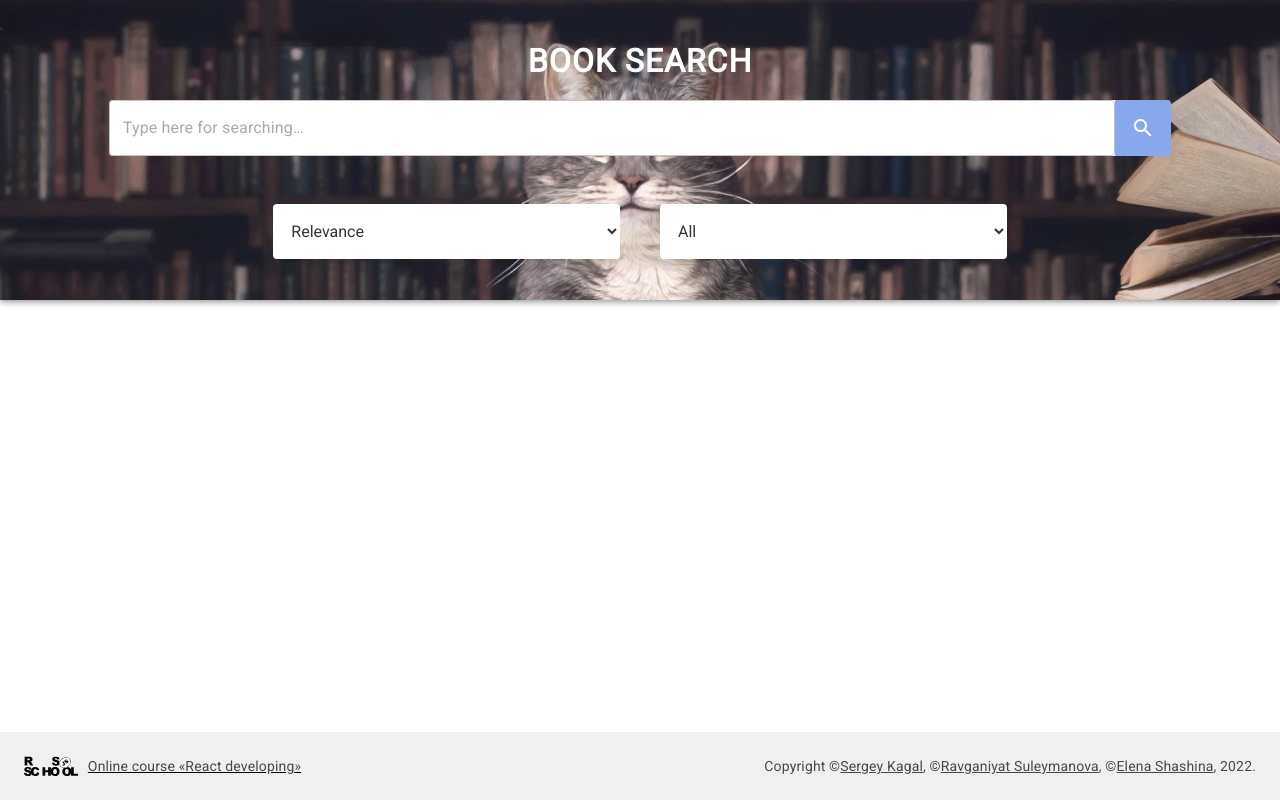
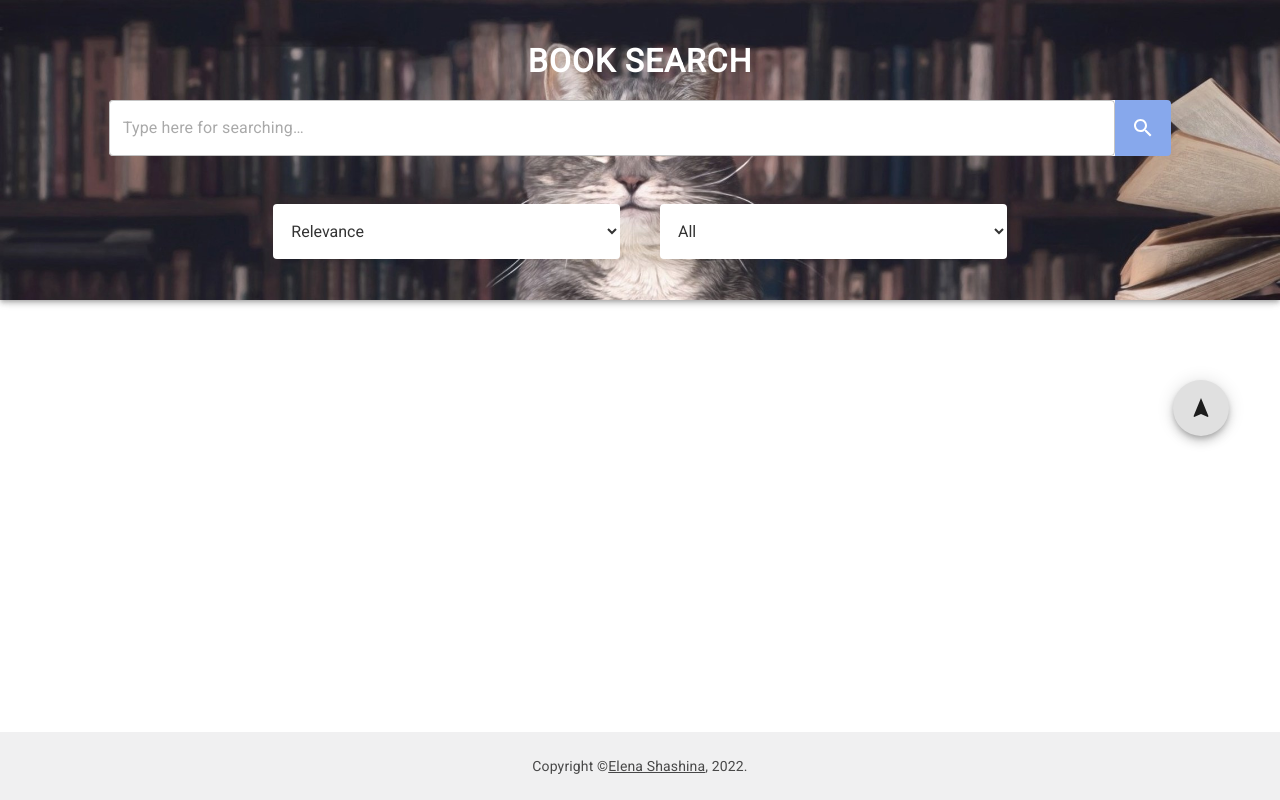
Before and after one commit to Elvehnn/Future-Google-books, a React (Create React App) app: page / in a window 1280 px wide. Built offline with nearby package versions, Linux system fonts and the light colour scheme; what react-router-redux would draw is missing.

Commit message:
feat: add navigation to page top button

```diff
--- a/public/index.html
+++ b/public/index.html
@@ -1,5 +1,5 @@
 <!DOCTYPE html>
-<html lang="en">
+<html lang="en" id="top">
   <head>
     <meta charset="utf-8" />
     <link rel="icon" href="%PUBLIC_URL%/favicon.ico" />
--- a/src/components/Copyright/Copyright.tsx
+++ /dev/null
@@ -1,49 +0,0 @@
-import Link from '@mui/material/Link';
-import Typography from '@mui/material/Typography';
-
-const Copyright = () => {
-  return (
-    <div>
-      <Typography
-        variant="body2"
-        color="text.secondary"
-        align="right"
-        sx={{ display: { xs: 'none', md: 'block' } }}
-      >
-        Copyright ©
-        <Link color="inherit" href="https://github.com/SergeyKagal" target="_blank">
-          Sergey Kagal
-        </Link>
-        , ©
-        <Link color="inherit" href="https://github.com/ravgusha" target="_blank">
-          Ravganiyat Suleymanova
-        </Link>
-        , ©
-        <Link color="inherit" href="https://github.com/Elvehnn" target="_blank">
-          Elena Shashina
-        </Link>
-        , 2022.
-      </Typography>
-
-      <Typography
-        variant="body2"
-        color="text.secondary"
-        align="right"
-        sx={{ display: { xs: 'block', md: 'none' } }}
-      >
-        <Link color="inherit" href="https://github.com/SergeyKagal" target="_blank">
-          ©Sergey
-        </Link>
-        <Link color="inherit" href="https://github.com/ravgusha" target="_blank">
-          , ©Ravganiyat
-        </Link>
-        <Link color="inherit" href="https://github.com/Elvehnn" target="_blank">
-          , ©Elena
-        </Link>
-        , 2022.
-      </Typography>
-    </div>
-  );
-};
-
-export default Copyright;
--- a/src/components/Footer/Footer.tsx
+++ b/src/components/Footer/Footer.tsx
@@ -2,35 +2,36 @@ import './Footer.scss';
 import Box from '@mui/material/Box';
 import Link from '@mui/material/Link';
 import Typography from '@mui/material/Typography';
-import Copyright from '../Copyright/Copyright';
 
 const Footer = () => {
   return (
     <Box className="footer" component="footer">
-      <Box className="footer__container">
-        <div className="footer__side">
-          <Link
-            color="inherit"
-            href="https://rs.school/react/"
-            target="_blank"
-            className="footer__RS-link"
-            sx={{ display: 'flex', alignItems: 'center', justifyContent: 'flex-start' }}
-          >
-            <img className="rs-logo" src="/rs_school_js.svg" alt="rs logo" />
-            <Typography
-              variant="body2"
-              color="text.secondary"
-              align="left"
-              sx={{ display: { xs: 'none', md: 'flex' } }}
-            >
-              Online course «React developing»
-            </Typography>
+      <Box className="footer__container" sx={{ justifyContent: 'center' }}>
+        <Typography
+          variant="body2"
+          color="text.secondary"
+          align="right"
+          sx={{ display: { xs: 'none', md: 'block' } }}
+        >
+          Copyright ©
+          <Link color="inherit" href="https://github.com/Elvehnn" target="_blank">
+            Elena Shashina
           </Link>
-        </div>
+          , 2022.
+        </Typography>
 
-        <div className="footer__side">
-          <Copyright />
-        </div>
+        <Typography
+          variant="body2"
+          color="text.secondary"
+          align="right"
+          sx={{ display: { xs: 'block', md: 'none' } }}
+        >
+          Copyright ©
+          <Link color="inherit" href="https://github.com/Elvehnn" target="_blank">
+            Elena
+          </Link>
+          , 2022.
+        </Typography>
       </Box>
     </Box>
   );
--- a/src/index.scss
+++ b/src/index.scss
@@ -5,6 +5,7 @@
 
 html {
   height: 100%;
+  scroll-behavior: smooth;
 }
 
 body {
--- a/src/pages/Main/Main.scss
+++ b/src/pages/Main/Main.scss
@@ -7,8 +7,9 @@
   background-repeat: no-repeat;
   background-size: cover;
   background-position: center;
-  padding: 350px 4vw 35px 4vw;
+  padding: 340px 4vw 35px 4vw;
   row-gap: 20px;
+  position: relative;
 
   .cards-container {
     display: flex;
--- a/src/pages/Main/Main.tsx
+++ b/src/pages/Main/Main.tsx
@@ -13,6 +13,8 @@ import {
   setIsLoading,
 } from '../../store/actions';
 import CircularProgress from '@mui/material/CircularProgress';
+import Fab from '@mui/material/Fab';
+import NavigationIcon from '@mui/icons-material/Navigation';
 
 export const Main = () => {
   const dispatch = useAppDispatch();
@@ -73,6 +75,14 @@ export const Main = () => {
         </LoadingButton>
       ) : null}
 
+      <Fab
+        variant="circular"
+        onClick={() => window.scrollTo(0, 0)}
+        sx={{ position: 'sticky', bottom: '75px', alignSelf: 'flex-end' }}
+      >
+        <NavigationIcon />
+      </Fab>
+
       {isLoading && <CircularProgress sx={{ position: 'absolute' }} />}
     </main>
   );
```
